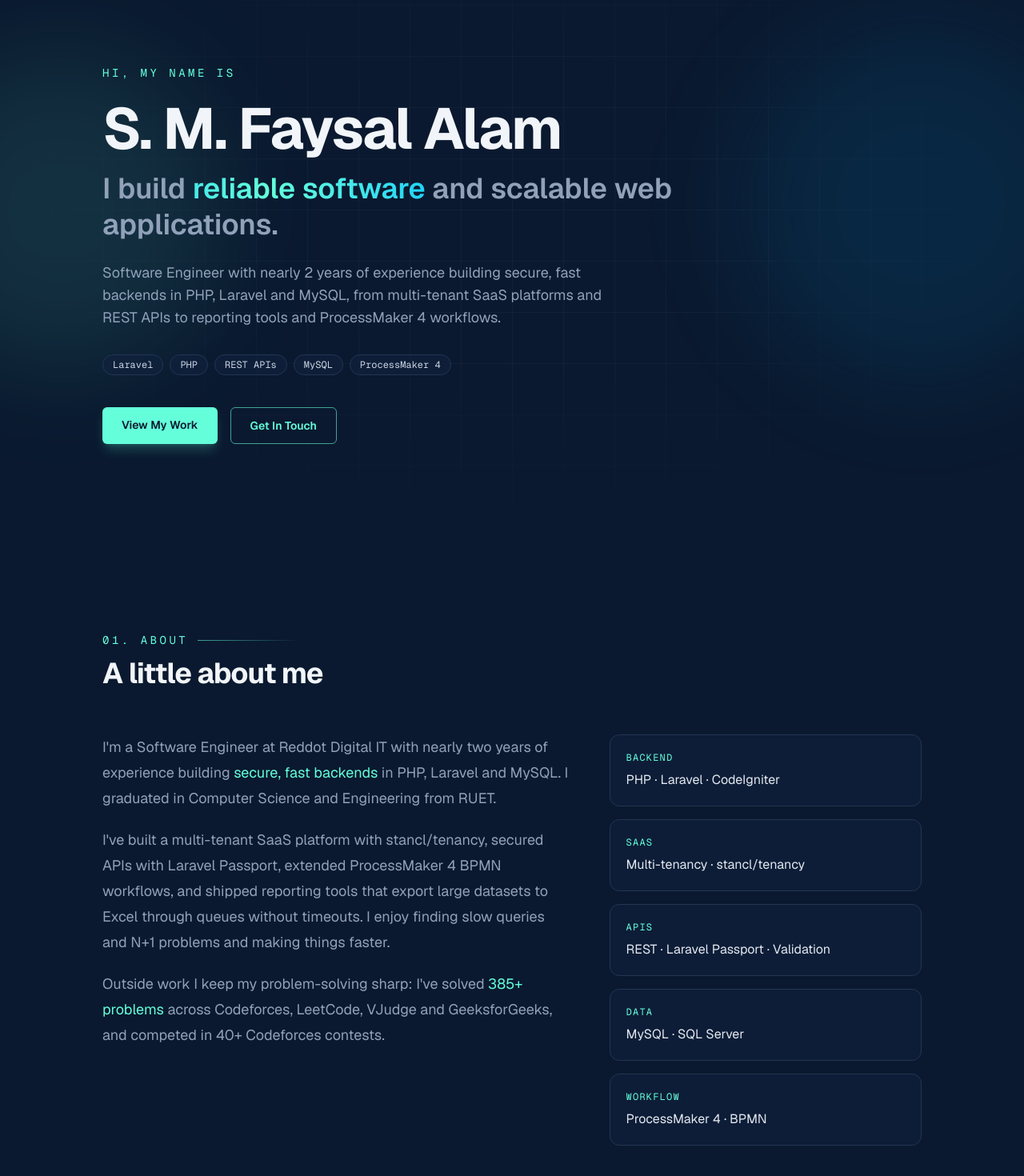
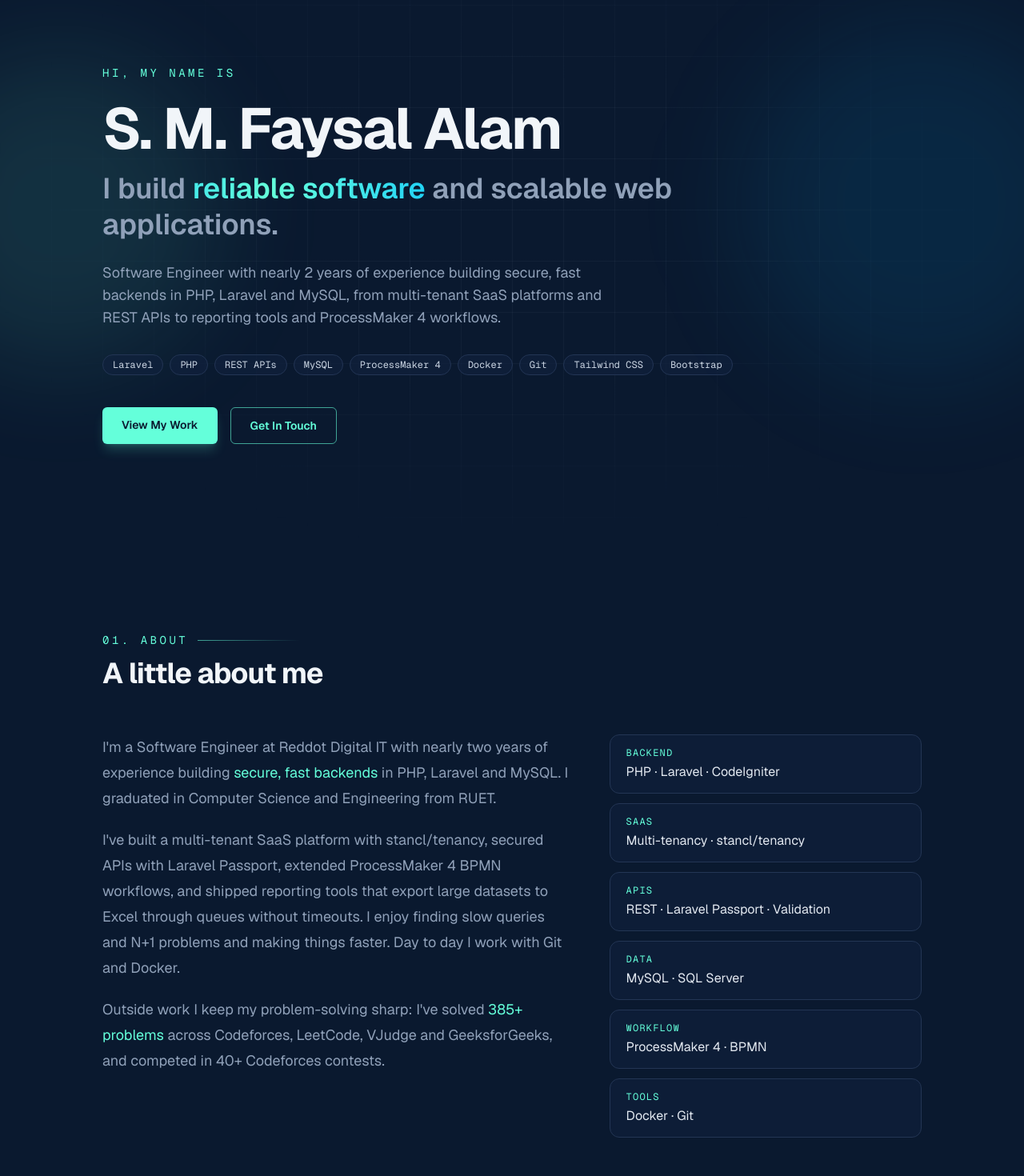
Before and after one commit to SHAYANFAYSAL10/faysal-portfolio, a Next.js app: page / in a window 1280 px wide. Shown: the part 122-1592 px from the top of the page at 80% size. Built offline with nearby package versions, Linux system fonts and the light colour scheme.

Commit message:
feat: some other skills added

```diff
--- a/components/about.tsx
+++ b/components/about.tsx
@@ -7,6 +7,7 @@ const highlights = [
   { label: "APIs", value: "REST · Laravel Passport · Validation" },
   { label: "Data", value: "MySQL · SQL Server" },
   { label: "Workflow", value: "ProcessMaker 4 · BPMN" },
+  { label: "Tools", value: "Docker · Git" },
 ];
 
 export default function About() {
@@ -30,7 +31,8 @@ export default function About() {
               secured APIs with Laravel Passport, extended ProcessMaker 4 BPMN
               workflows, and shipped reporting tools that export large datasets
               to Excel through queues without timeouts. I enjoy finding slow
-              queries and N+1 problems and making things faster.
+              queries and N+1 problems and making things faster. Day to day I
+              work with Git and Docker.
             </p>
 
             <p>
@@ -41,14 +43,14 @@ export default function About() {
             </p>
           </Reveal>
 
-          <div className="grid content-start gap-4">
+          <div className="grid auto-rows-fr gap-3">
             {highlights.map((item, i) => (
-              <Reveal key={item.label} delay={i * 100}>
-                <div className="group rounded-xl border border-navy-700 bg-navy-800/50 p-5 transition duration-300 hover:-translate-y-1 hover:border-accent/50 hover:bg-navy-800">
+              <Reveal key={item.label} delay={i * 100} className="h-full">
+                <div className="group flex h-full flex-col justify-center rounded-xl border border-navy-700 bg-navy-800/50 px-5 py-3.5 transition duration-300 hover:-translate-y-1 hover:border-accent/50 hover:bg-navy-800">
                   <p className="font-mono text-xs tracking-widest text-accent">
                     {item.label.toUpperCase()}
                   </p>
-                  <p className="mt-2 text-slate-200">{item.value}</p>
+                  <p className="mt-1 text-slate-200">{item.value}</p>
                 </div>
               </Reveal>
             ))}
--- a/components/hero.tsx
+++ b/components/hero.tsx
@@ -1,4 +1,4 @@
-const focusAreas = ["Laravel", "PHP", "REST APIs", "MySQL", "ProcessMaker 4"];
+const focusAreas = ["Laravel", "PHP", "REST APIs", "MySQL", "ProcessMaker 4", "Docker", "Git", "Tailwind CSS", "Bootstrap"];
 
 export default function Hero() {
   return (
```
